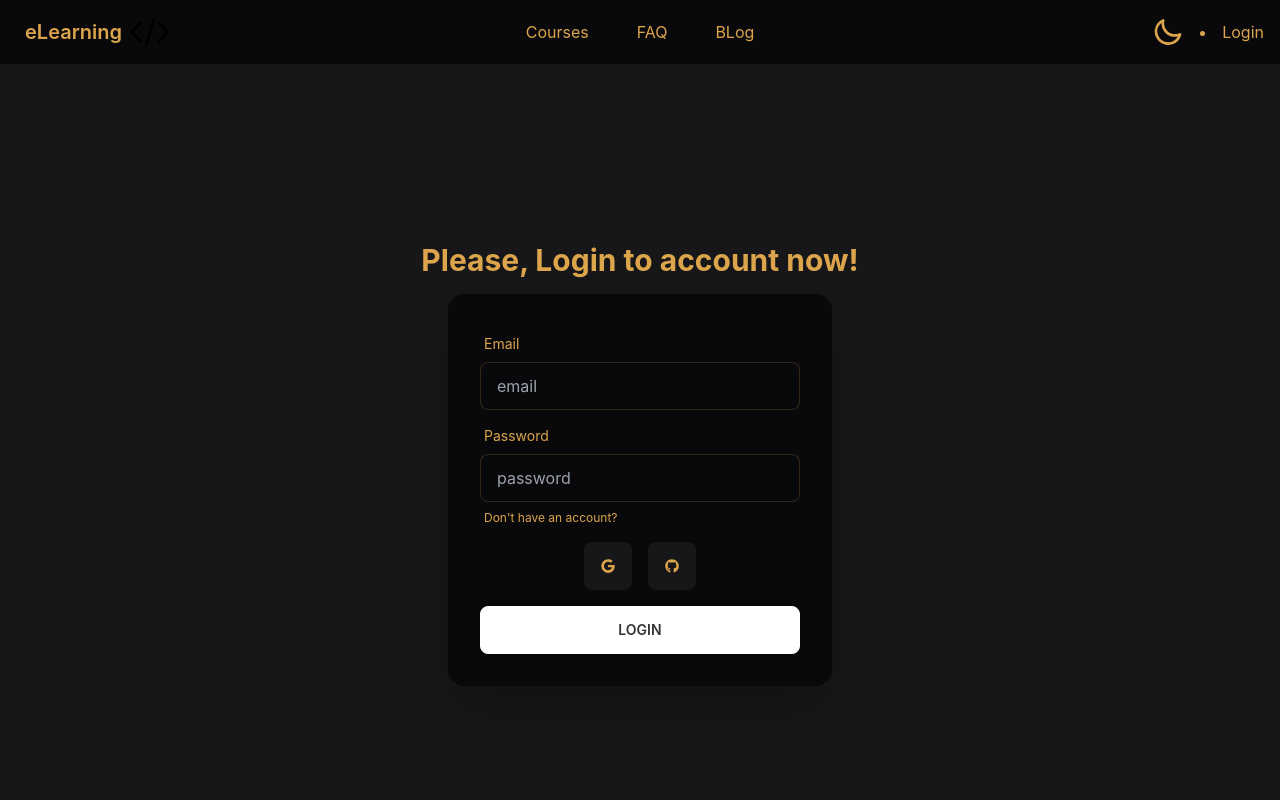
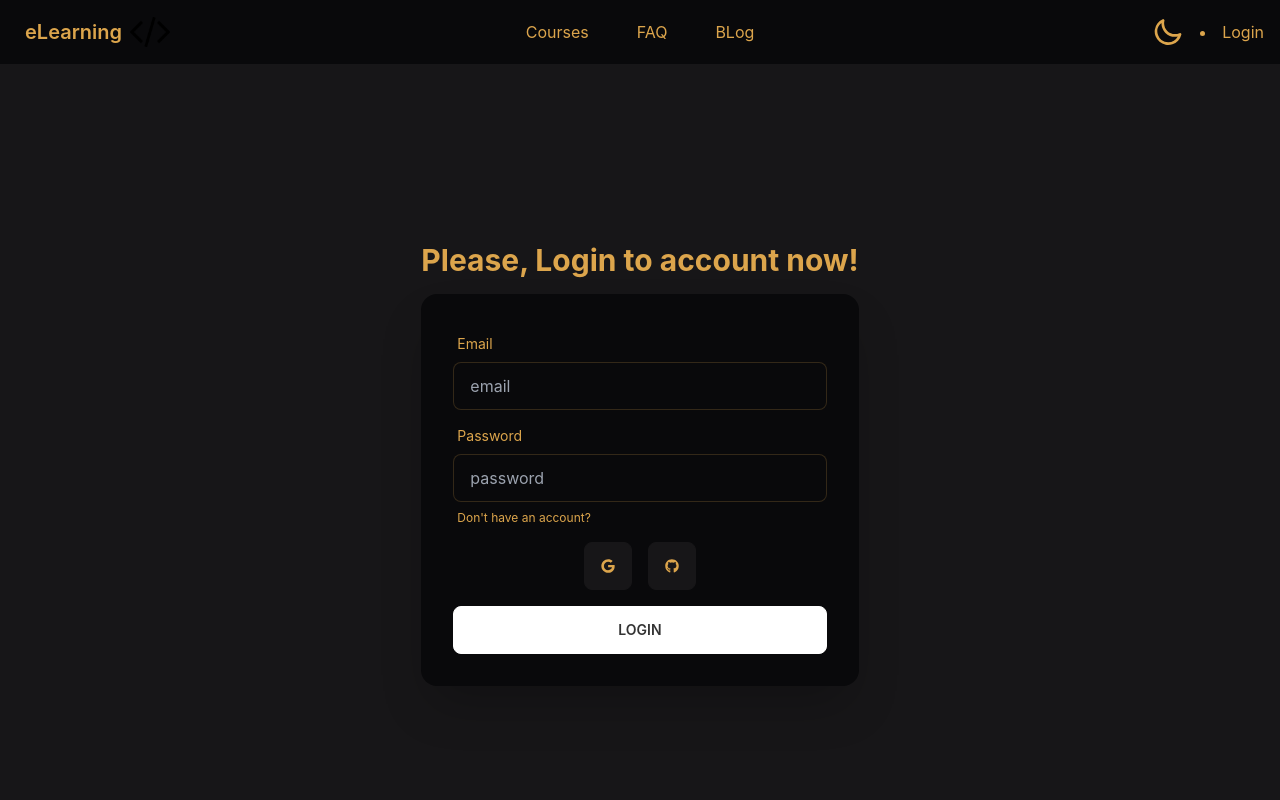
Before and after one commit to safwanbin2/e-Learning-client, a React (Create React App) app: page /login in a window 1280 px wide. Shown: the top 800 px of the page. Built offline with nearby package versions, Linux system fonts and the light colour scheme; no server answers.

Commit message:
added res

```diff
--- a/src/components/Login/Login.js
+++ b/src/components/Login/Login.js
@@ -72,7 +72,7 @@ const Login = () => {
                 <div className="text-center lg:text-left">
                     <h1 className="text-3xl font-bold">Please, Login to account now!</h1>
                 </div>
-                <div className="card flex-shrink-0 w-full max-w-sm shadow-2xl bg-base-100">
+                <div className="card flex-shrink-0 w-full shadow-2xl bg-base-100">
                     <form onSubmit={handleSubmit} className="card-body">
                         <div className="form-control">
                             <label className="label">
```
Also changed, not shown: firebase.json (added), 1 other file (tests, documents, lock files or other folders).
